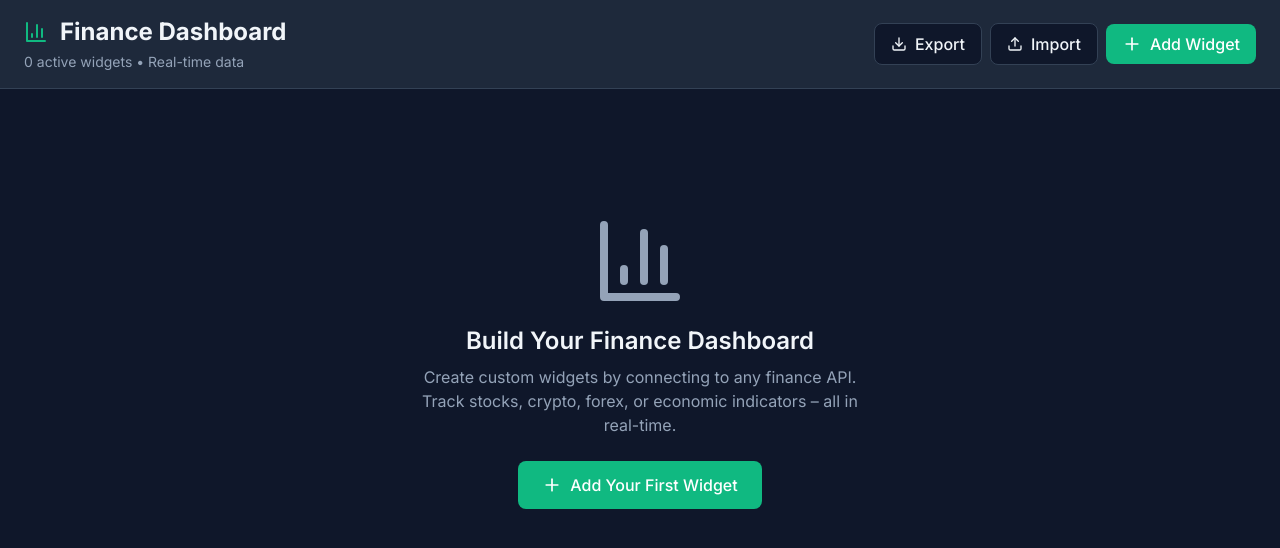
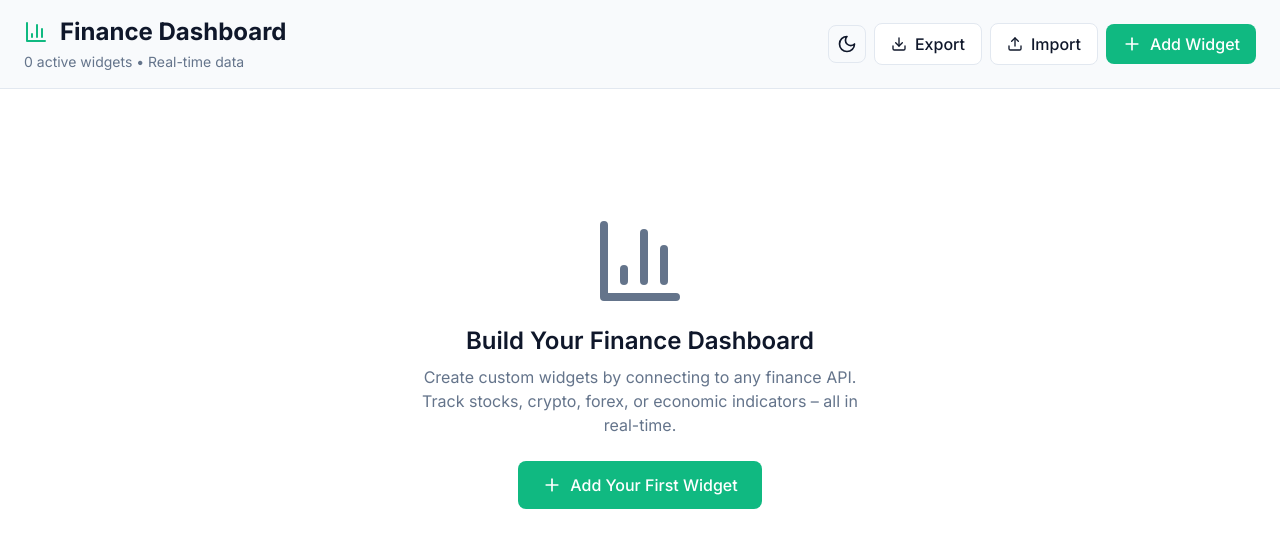
Before and after one commit to VishvmPatel/FinBoard-Groww_Assignment, a Next.js app: page / in a window 1280 px wide. Shown: the top 548 px of the page. Built offline with nearby package versions, Linux system fonts and the light colour scheme.

Commit message:
Update-ThemeToggle

```diff
--- a/src/app/globals.css
+++ b/src/app/globals.css
@@ -3,6 +3,36 @@
 @tailwind utilities;
 
 :root {
+  /* Dark theme (default) */
+  --color-bg: #0f172a;
+  --color-card: #1e293b;
+  --color-border: #334155;
+  --color-text: #f1f5f9;
+  --color-muted: #94a3b8;
+  --foreground-rgb: 241, 245, 249;
+  --background-start-rgb: 15, 23, 42;
+  --background-end-rgb: 15, 23, 42;
+}
+
+.light {
+  /* Light theme */
+  --color-bg: #ffffff;
+  --color-card: #f8fafc;
+  --color-border: #e2e8f0;
+  --color-text: #0f172a;
+  --color-muted: #64748b;
+  --foreground-rgb: 15, 23, 42;
+  --background-start-rgb: 255, 255, 255;
+  --background-end-rgb: 255, 255, 255;
+}
+
+.dark {
+  /* Dark theme */
+  --color-bg: #0f172a;
+  --color-card: #1e293b;
+  --color-border: #334155;
+  --color-text: #f1f5f9;
+  --color-muted: #94a3b8;
   --foreground-rgb: 241, 245, 249;
   --background-start-rgb: 15, 23, 42;
   --background-end-rgb: 15, 23, 42;
@@ -12,6 +42,7 @@ body {
   color: rgb(var(--foreground-rgb));
   background: rgb(var(--background-start-rgb));
   min-height: 100vh;
+  transition: background-color 0.3s ease, color 0.3s ease;
 }
 
 * {
@@ -26,7 +57,7 @@ body {
   overflow-x: hidden;
 }
 
-/* Custom scrollbar */
+/* Custom scrollbar - Dark theme (default) */
 ::-webkit-scrollbar {
   width: 8px;
   height: 8px;
@@ -44,3 +75,45 @@ body {
 ::-webkit-scrollbar-thumb:hover {
   background: #475569;
 }
+
+/* Custom scrollbar - Light theme */
+.light ::-webkit-scrollbar-track {
+  background: #f1f5f9;
+}
+
+.light ::-webkit-scrollbar-thumb {
+  background: #cbd5e1;
+}
+
+.light ::-webkit-scrollbar-thumb:hover {
+  background: #94a3b8;
+}
+
+/* Light theme overrides for dark-* classes */
+.light .bg-dark-bg {
+  background-color: var(--color-bg) !important;
+}
+
+.light .bg-dark-card {
+  background-color: var(--color-card) !important;
+}
+
+.light .border-dark-border {
+  border-color: var(--color-border) !important;
+}
+
+.light .text-dark-text {
+  color: var(--color-text) !important;
+}
+
+.light .text-dark-muted {
+  color: var(--color-muted) !important;
+}
+
+.light .hover\:bg-dark-bg:hover {
+  background-color: var(--color-card) !important;
+}
+
+.light .hover\:bg-dark-border:hover {
+  background-color: var(--color-border) !important;
+}
--- a/src/app/layout.tsx
+++ b/src/app/layout.tsx
@@ -2,6 +2,7 @@ import type { Metadata } from 'next';
 import { Inter } from 'next/font/google';
 import './globals.css';
 import StoreProvider from '@/store/Provider';
+import { ThemeProvider } from '@/contexts/ThemeContext';
 
 const inter = Inter({ subsets: ['latin'] });
 
@@ -16,9 +17,16 @@ export default function RootLayout({
   children: React.ReactNode;
 }) {
   return (
-    <html lang="en">
+    <html lang="en" suppressHydrationWarning>
+      <head>
+        <meta name="theme-color" content="#0f172a" />
+      </head>
       <body className={inter.className}>
-        <StoreProvider>{children}</StoreProvider>
+        <ThemeProvider>
+          <StoreProvider>
+            {children}
+          </StoreProvider>
+        </ThemeProvider>
       </body>
     </html>
   );
--- a/src/app/page.tsx
+++ b/src/app/page.tsx
@@ -2,6 +2,7 @@
 
 import { useState, useEffect } from 'react';
 import { Plus, BarChart3, Download, Upload } from 'lucide-react';
+import ThemeToggle from '@/components/ThemeToggle';
 import { useAppSelector, useAppDispatch } from '@/store/hooks';
 import { addWidget, removeWidget, updateWidget, updateWidgetLayout, setWidgets } from '@/store/slices/widgetsSlice';
 import { WidgetConfig } from '@/types';
@@ -333,9 +334,10 @@ export default function Dashboard() {
             </p>
           </div>
           <div className="flex items-center gap-2">
+            <ThemeToggle />
             <button
               onClick={handleExport}
-              className="px-4 py-2 bg-dark-bg hover:bg-dark-border text-dark-text rounded-lg font-medium transition-colors flex items-center gap-2 border border-dark-border"
+              className="px-4 py-2 bg-theme-bg hover:bg-theme-border text-theme-text rounded-lg font-medium transition-colors flex items-center gap-2 border border-theme-border"
               title="Export Dashboard"
             >
               <Download className="w-4 h-4" />
@@ -343,7 +345,7 @@ export default function Dashboard() {
             </button>
             <button
               onClick={handleImport}
-              className="px-4 py-2 bg-dark-bg hover:bg-dark-border text-dark-text rounded-lg font-medium transition-colors flex items-center gap-2 border border-dark-border"
+              className="px-4 py-2 bg-theme-bg hover:bg-theme-border text-theme-text rounded-lg font-medium transition-colors flex items-center gap-2 border border-theme-border"
               title="Import Dashboard"
             >
               <Upload className="w-4 h-4" />
--- /dev/null
+++ b/src/components/ThemeToggle.tsx
@@ -0,0 +1,23 @@
+'use client';
+
+import { Moon, Sun } from 'lucide-react';
+import { useTheme } from '@/contexts/ThemeContext';
+
+export default function ThemeToggle() {
+  const { theme, toggleTheme } = useTheme();
+
+  return (
+    <button
+      onClick={toggleTheme}
+      className="p-2 rounded-lg bg-theme-card border border-theme-border hover:bg-theme-bg transition-colors"
+      title={`Switch to ${theme === 'dark' ? 'light' : 'dark'} mode`}
+      aria-label={`Switch to ${theme === 'dark' ? 'light' : 'dark'} mode`}
+    >
+      {theme === 'dark' ? (
+        <Sun className="w-5 h-5 text-theme-text" />
+      ) : (
+        <Moon className="w-5 h-5 text-theme-text" />
+      )}
+    </button>
+  );
+}
--- /dev/null
+++ b/src/contexts/ThemeContext.tsx
@@ -0,0 +1,80 @@
+'use client';
+
+import { createContext, useContext, useEffect, useState, ReactNode } from 'react';
+
+type Theme = 'light' | 'dark';
+
+interface ThemeContextType {
+  theme: Theme;
+  toggleTheme: () => void;
+  setTheme: (theme: Theme) => void;
+}
+
+const ThemeContext = createContext<ThemeContextType | undefined>(undefined);
+
+const THEME_STORAGE_KEY = 'finboard-theme';
+
+export function ThemeProvider({ children }: { children: ReactNode }) {
+  const [theme, setThemeState] = useState<Theme>('dark');
+  const [mounted, setMounted] = useState(false);
+
+  // Apply theme to document
+  const applyTheme = (newTheme: Theme) => {
+    if (typeof window === 'undefined') return;
+
+    const root = document.documentElement;
+    root.classList.remove('light', 'dark');
+    root.classList.add(newTheme);
+
+    // Update meta theme-color for mobile browsers
+    const metaThemeColor = document.querySelector('meta[name="theme-color"]');
+    if (metaThemeColor) {
+      metaThemeColor.setAttribute(
+        'content',
+        newTheme === 'dark' ? '#0f172a' : '#ffffff'
+      );
+    }
+  };
+
+  // Load theme from localStorage on mount
+  useEffect(() => {
+    if (typeof window !== 'undefined') {
+      const savedTheme = localStorage.getItem(THEME_STORAGE_KEY) as Theme | null;
+      const prefersDark = window.matchMedia('(prefers-color-scheme: dark)').matches;
+
+      const initialTheme = savedTheme || (prefersDark ? 'dark' : 'light');
+      setThemeState(initialTheme);
+      applyTheme(initialTheme);
+      setMounted(true);
+    }
+  }, []);
+
+  const setTheme = (newTheme: Theme) => {
+    setThemeState(newTheme);
+    applyTheme(newTheme);
+    if (typeof window !== 'undefined') {
+      localStorage.setItem(THEME_STORAGE_KEY, newTheme);
+    }
+  };
+
+  const toggleTheme = () => {
+    const newTheme = theme === 'dark' ? 'light' : 'dark';
+    setTheme(newTheme);
+  };
+
+  // Provide context even before mount to prevent errors
+  // The theme will be applied once mounted
+  return (
+    <ThemeContext.Provider value={{ theme, toggleTheme, setTheme }}>
+      {children}
+    </ThemeContext.Provider>
+  );
+}
+
+export function useTheme() {
+  const context = useContext(ThemeContext);
+  if (context === undefined) {
+    throw new Error('useTheme must be used within a ThemeProvider');
+  }
+  return context;
+}
--- a/tailwind.config.js
+++ b/tailwind.config.js
@@ -5,15 +5,31 @@ module.exports = {
     './src/components/**/*.{js,ts,jsx,tsx,mdx}',
     './src/app/**/*.{js,ts,jsx,tsx,mdx}',
   ],
+  darkMode: 'class', // Enable class-based dark mode
   theme: {
     extend: {
       colors: {
+        // Theme-aware colors using CSS variables
+        'theme-bg': 'var(--color-bg)',
+        'theme-card': 'var(--color-card)',
+        'theme-border': 'var(--color-border)',
+        'theme-text': 'var(--color-text)',
+        'theme-muted': 'var(--color-muted)',
+        // Legacy dark theme colors (for backward compatibility)
         dark: {
           bg: '#0f172a',
           card: '#1e293b',
           border: '#334155',
           text: '#f1f5f9',
           muted: '#94a3b8',
+        },
+        // Light theme colors
+        light: {
+          bg: '#ffffff',
+          card: '#f8fafc',
+          border: '#e2e8f0',
+          text: '#0f172a',
+          muted: '#64748b',
         },
         primary: {
           DEFAULT: '#10b981',
```
Also changed, not shown: src/utils/theme.ts (added, +32 -0 lines).
